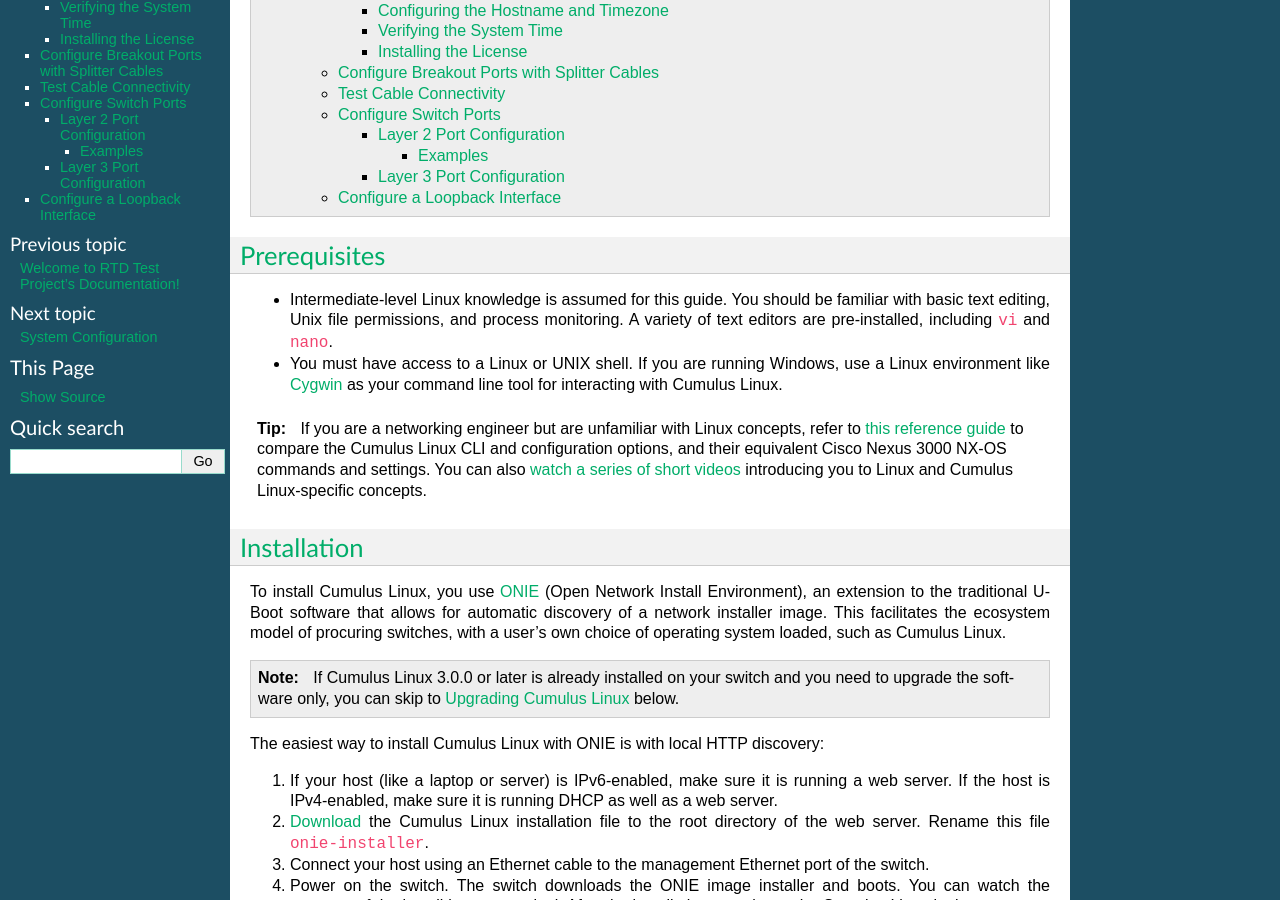
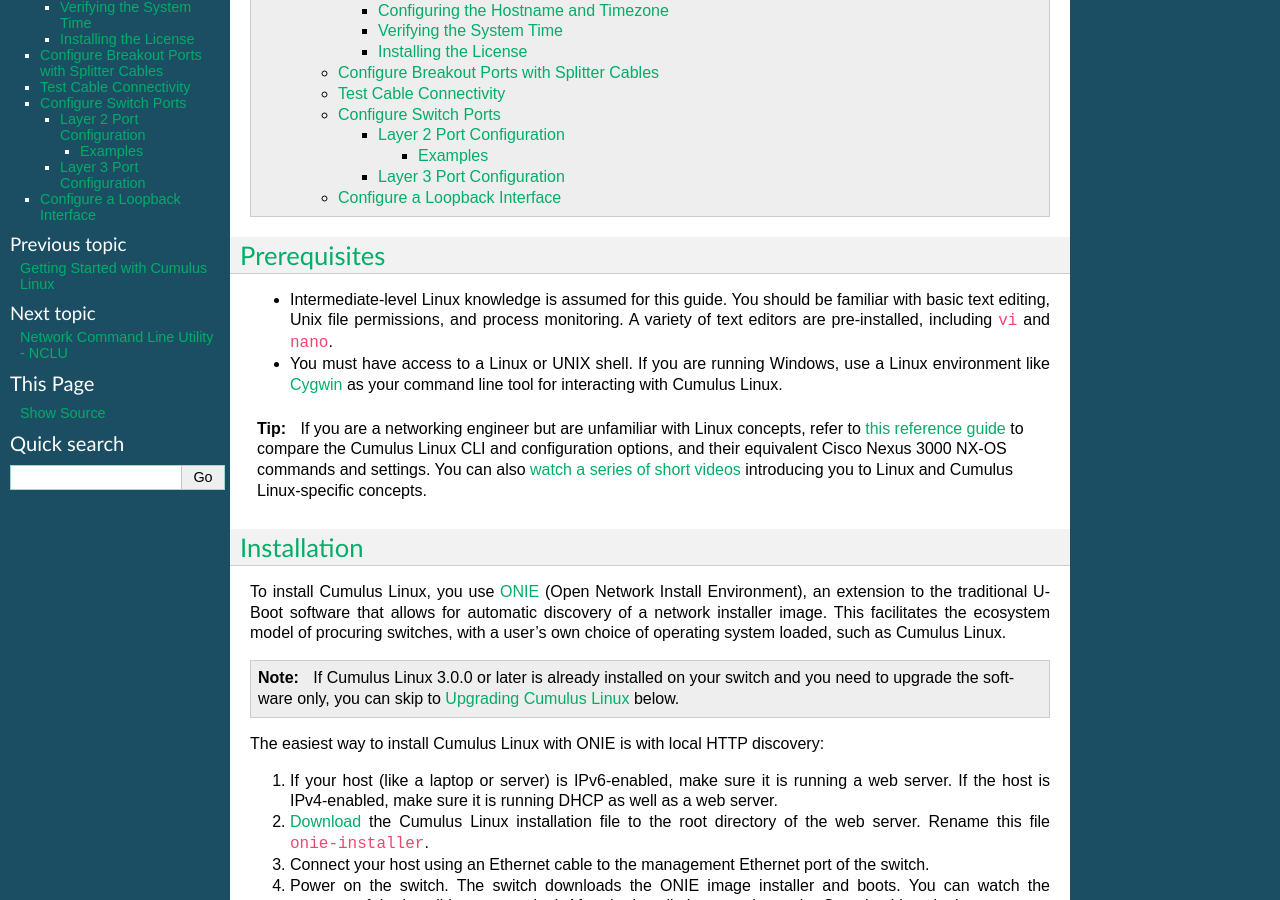
Before and after one commit to desertmonkey/RTDtestRST, a Sphinx documentation site: the page built from docs/quick-start-guide.rst, in a window 1280 px wide and 900 px high, scrolled down 393 px. Built offline with Sphinx 7.4.7, drawn with Linux system fonts in a browser that asks for light colours.

Commit message:
more reorganizing.

```diff
--- a/docs/index.rst
+++ b/docs/index.rst
@@ -26,7 +26,6 @@
    :hidden:
    :caption: System Configuration
 
-   system-configuration
    nclu
    interface-configuration-and-management
    switchd
--- a/docs/intro.rst
+++ b/docs/intro.rst
@@ -1,6 +1,6 @@
-############################################
-Welcome to RTD Test Project's Documentation!
-############################################
+##################################
+Getting Started with Cumulus Linux
+##################################
 
 Cumulus Linux is the first full-featured Linux operating system for the
 networking industry. The `Debian
--- a/docs/system-configuration.rst
+++ /dev/null
@@ -1,5 +0,0 @@
-********************
-System Configuration
-********************
-
-You won't want to put a toctree here.
```
